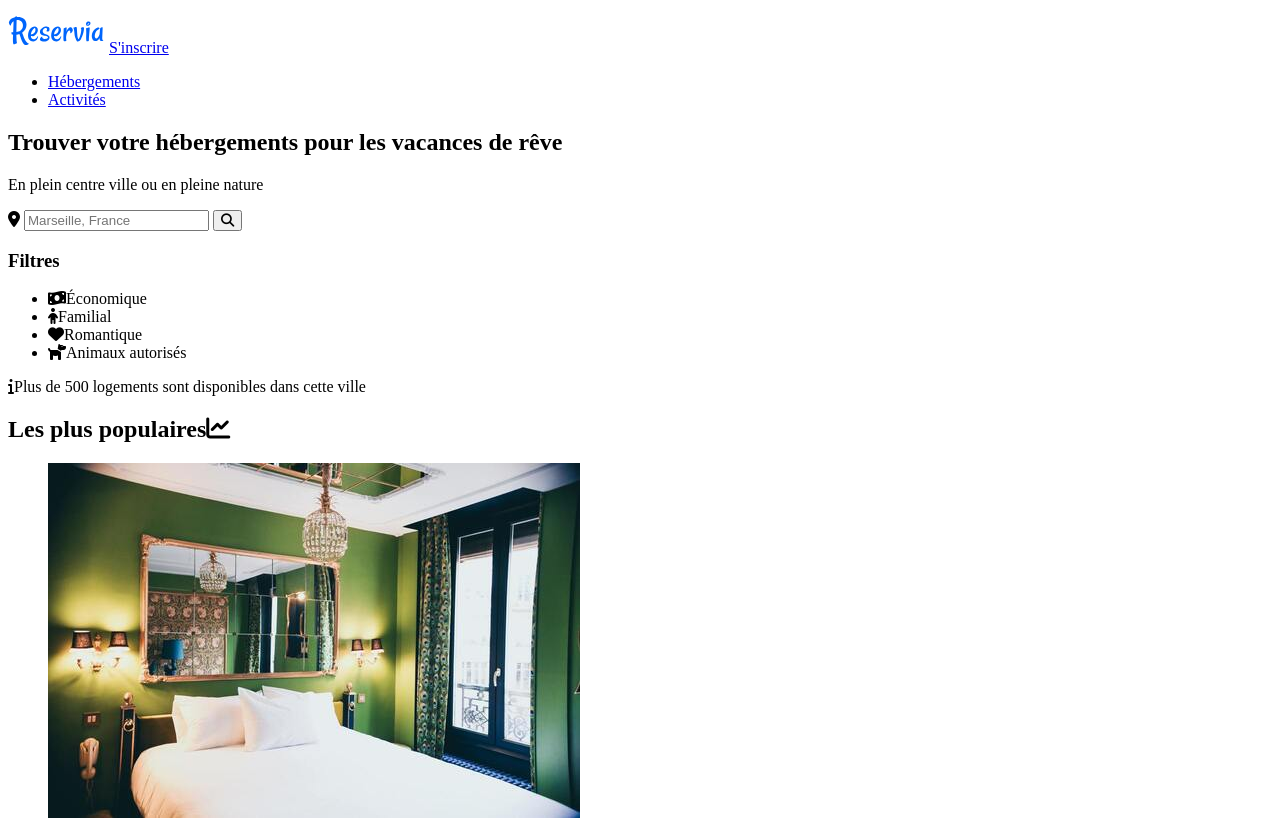
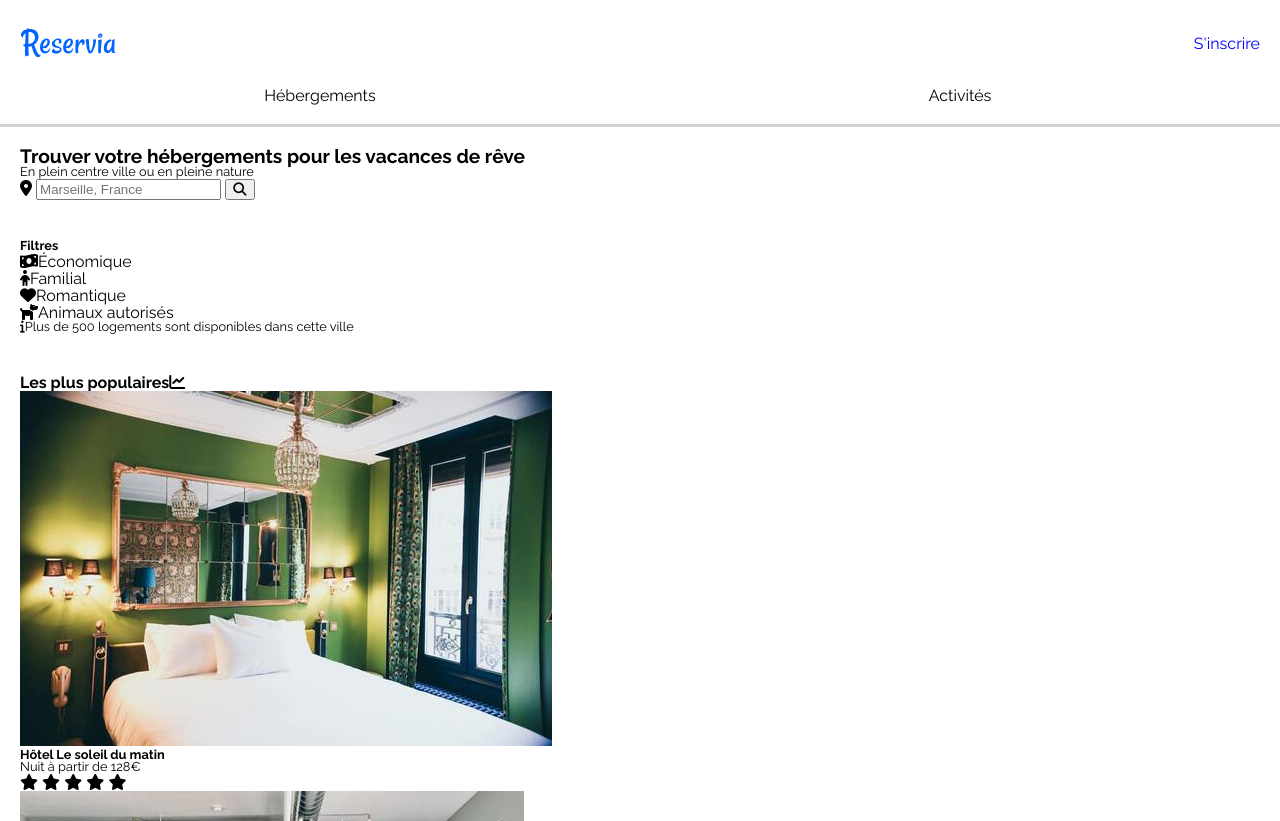
Before and after one commit to Alexandre-Monnot/OpenClassrooms_P2, a plain HTML site: page index.html in a window 1280 px wide. Shown: the top 821 px of the page. Drawn offline with Linux system fonts and the light colour scheme.

Commit message:
added css header

```diff
--- a/assets/css/reset.css
+++ b/assets/css/reset.css
@@ -0,0 +1,52 @@
+/* http://meyerweb.com/eric/tools/css/reset/
+   v2.0 | 20110126
+   License: none (public domain)
+*/
+
+html, body, div, span, applet, object, iframe,
+h1, h2, h3, h4, h5, h6, p, blockquote, pre,
+a, abbr, acronym, address, big, cite, code,
+del, dfn, em, img, ins, kbd, q, s, samp,
+small, strike, strong, sub, sup, tt, var,
+b, u, i, center,
+dl, dt, dd, ol, ul, li,
+fieldset, form, label, legend,
+table, caption, tbody, tfoot, thead, tr, th, td,
+article, aside, canvas, details, embed,
+figure, figcaption, footer, header, hgroup,
+main, menu, nav, output, ruby, section, summary,
+time, mark, audio, video {
+	margin: 0;
+	padding: 0;
+	border: 0;
+	vertical-align: baseline;
+}
+/* HTML5 display-role reset for older browsers */
+article, aside, details, figcaption, figure,
+footer, header, hgroup, main, menu, nav, section {
+	display: block;
+}
+body {
+	line-height: 1;
+}
+ol, ul {
+	list-style: none;
+}
+blockquote, q {
+	quotes: none;
+}
+blockquote:before, blockquote:after,
+q:before, q:after {
+	content: '';
+	content: none;
+}
+
+/* Don't kill focus outline for keyboard users: http://24ways.org/2009/dont-lose-your-focus */
+a:hover, a:active {
+    outline: none;
+}
+
+table {
+	border-collapse: collapse;
+	border-spacing: 0;
+}
--- a/assets/css/style.css
+++ b/assets/css/style.css
@@ -0,0 +1,61 @@
+*{
+    box-sizing: border-box ;
+}
+body{
+    font-family: 'Raleway', sans-serif;
+}
+section {
+    padding: 20px;
+}
+h1 {
+    font-size: 1.2em;
+}
+h2 {
+    font-size: 1em;
+}
+h3 {
+    font-size: 0.8em;
+}
+p {
+    font-size: 0.8em;
+}
+a {
+    text-decoration: none;
+    color: black;
+}
+/* header*/
+
+header {
+    display: flex;
+    flex-direction: row;
+    flex-wrap: wrap;
+    justify-content: space-between;
+    align-items: center;
+}
+header > a:nth-child(2) {
+    font-weight: normal;
+    color: blue;
+
+}
+header a {
+    padding: 20px;
+}
+header nav {
+    flex-basis: 100%;
+}
+header ul {
+    display: flex;
+}
+header li {
+    flex-basis: 50%;
+    text-align: center;
+    padding-bottom: 20px;
+    border-bottom: solid 3px lightgray;
+}
+header li:hover {
+    border-bottom: solid 3px blue;
+}
+a {
+    text-decoration: none;
+    color: black;
+}
--- a/index.html
+++ b/index.html
@@ -4,6 +4,13 @@
     <meta charset="UTF-8" />
     <meta http-equiv="X-UA-Compatible" content="IE=edge" />
     <meta name="viewport" content="width=device-width, initial-scale=1.0" />
+
+    <link rel="stylesheet" href="./assets/css/reset.css">
+    <link rel="stylesheet" href="./assets/css/tools.css">
+    <link rel="stylesheet" href="./assets/css/style.css">
+
+    <link rel="preconnect" href="https://fonts.gstatic.com">
+    <link href="https://fonts.googleapis.com/css2?family=Raleway:ital,wght@0,100;0,200;0,300;0,400;0,500;0,600;0,700;0,800;1,100;1,200;1,400;1,500;1,600;1,700&display=swap" rel="stylesheet">
 
     <script
       src="https://kit.fontawesome.com/49d4f22969.js"
@@ -36,7 +43,7 @@
           <input
             type="text"
             id="Recherche"
-    z        name="recherche_par_villes"
+            name="recherche_par_villes"
             placeholder="Marseille, France"
           />
           <button>
```
